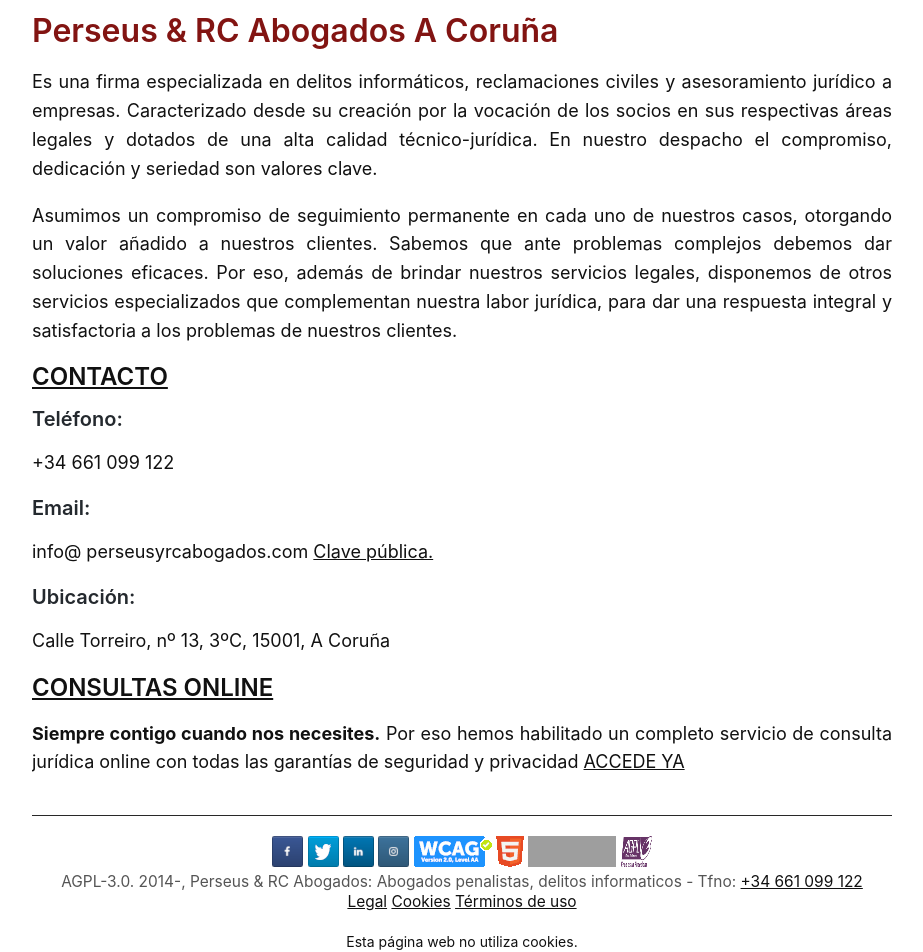
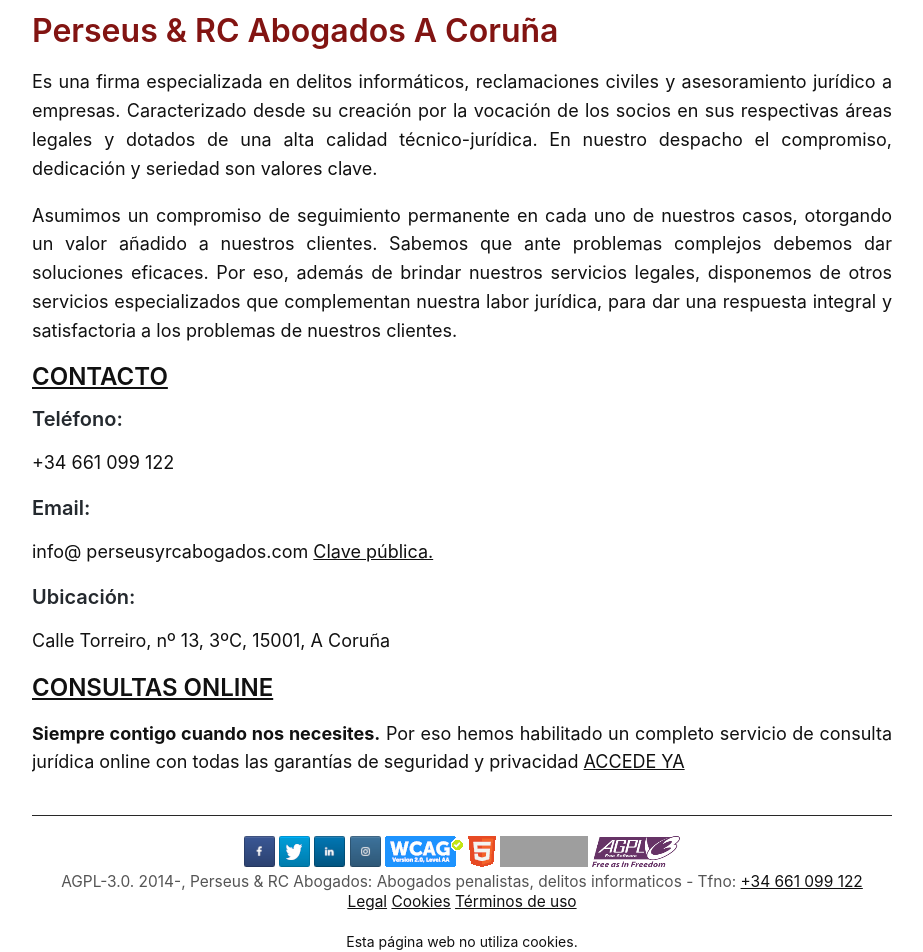
Before and after one commit to streaming10/perseusnew, a Jekyll site: the page built from index.md, in a window 1280 px wide. Shown: the part 417-1369 px from the top of the page, without its empty margins (158-1081 px from the left). Built offline with Jekyll 4.4.1, drawn with Linux system fonts in a browser that asks for light colours; our own code applies the rules of GitHub Pages for plain Markdown files; grey boxes are pictures that could not be loaded.

Commit message:
Update default.html

```diff
--- a/_layouts/default.html
+++ b/_layouts/default.html
@@ -115,7 +115,7 @@
 		<a title="WCAG 2.0 AA" href="https://www.w3.org/TR/WCAG20/#a"             ><img src="/img/wcag2.png"     alt="WCAG 2.0 AA" width="78" height="31"/></a>
 		<a title="Valid HTML5" href="https://html5.validator.nu/?doc=https://perseusyrcabogados.com"><img src="/img/html5.png" alt="Valid HTML5"width="28" height="31"/></a>
 		<a href="http://jigsaw.w3.org/css-validator/validator?uri=https://perseusyrcabogados.com"><img style="border:0;" src="//jigsaw.w3.org/css-validator/images/vcss-blue" alt="¡CSS Válido!" width="88" height="31"/></a>
-		<a rel="license" title="Licencia AGPL" href="https://www.gnu.org/licenses/agpl-3.0.html"><img alt="Licencia AGPL" style="border-width:0" src="/img/cc2.png" width="31" height="31"/></a>
+		<a rel="license" title="Licencia AGPL" href="https://www.gnu.org/licenses/agpl-3.0.html"><img alt="Licencia AGPL" style="border-width:0" src="/img/cc2.png" height="31"/></a>
 		<div id="hidden" style="display:none;"><br>
 			<span property="dct:title">Perseus & RC Abogados: Abogados penalistas A Coruña, delitos informaticos</span> by <span property="cc:attributionName">Perseus & RC Abogados: Abogados penalistas, delitos informaticos</span> is licensed under a <a rel="license" title="Licencia CC" href="http://creativecommons.org/licenses/by-nc-sa/3.0/">Creative Commons Reconocimiento-NoComercial-CompartirIgual 3.0 Unported License</a>.
 		</div><br>
```
